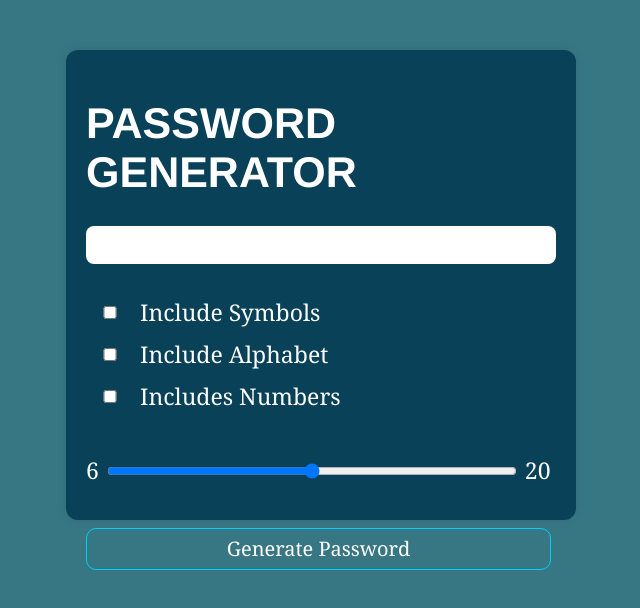
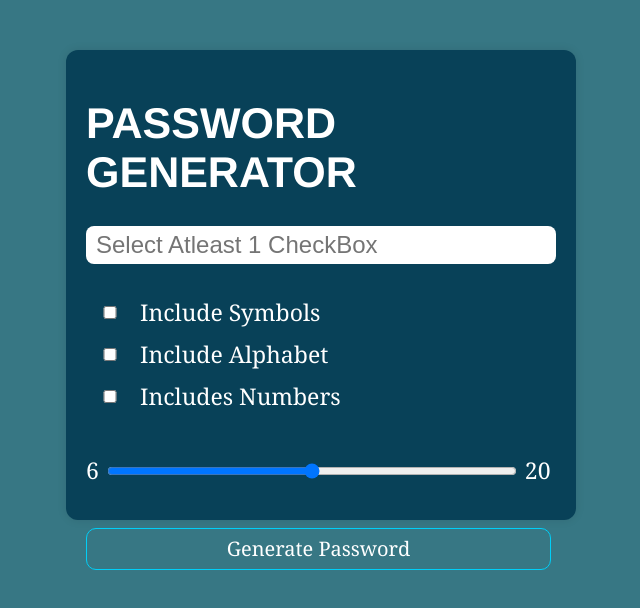
Before and after one commit to razashaikh99/Password-Generator, a plain HTML site: page index.html in a window 1280 px wide. Shown: the whole page, without its empty margins (319-959 px from the left). Drawn offline with Linux system fonts and the light colour scheme.

Commit message:
add commit

```diff
--- a/index.html
+++ b/index.html
@@ -15,7 +15,7 @@
             <h1>PASSWORD GENERATOR</h1>
             <div class="options">
 
-                <input type="text" id="password" class="user-input">
+                <input type="text" placeholder="Select Atleast 1 CheckBox" id="password" class="user-input">
                 <br><br>
                 <div class="center">
                     <input type="checkbox" id="symbolsCheckbox">
--- a/style.css
+++ b/style.css
@@ -55,6 +55,10 @@ h1 {
     width: 50px;
 }
 
+#password{
+    font-family: Arial, Helvetica, sans-serif;
+}
+
 .generate {
     width: 465px;
     height: 42px;
```
